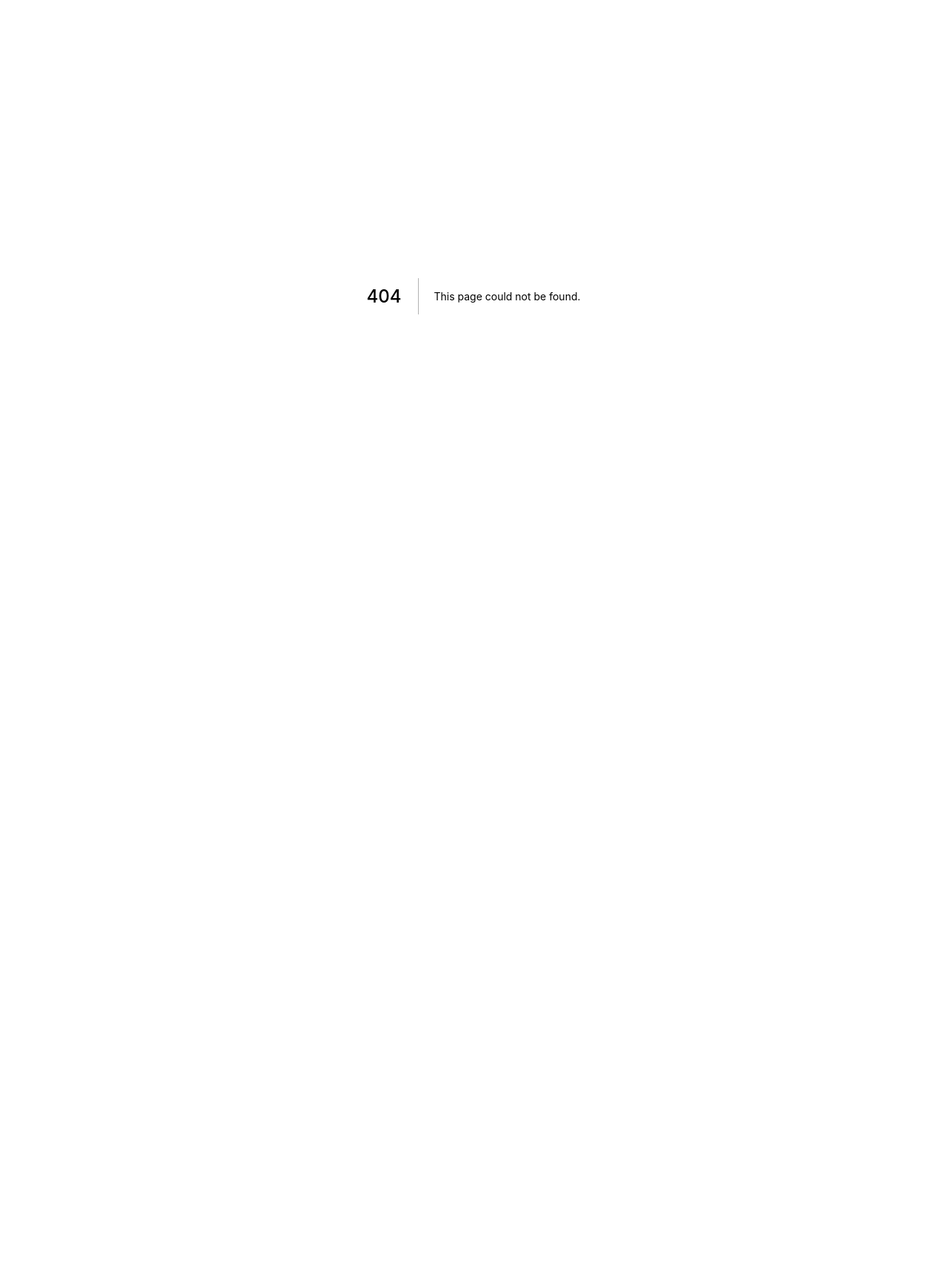
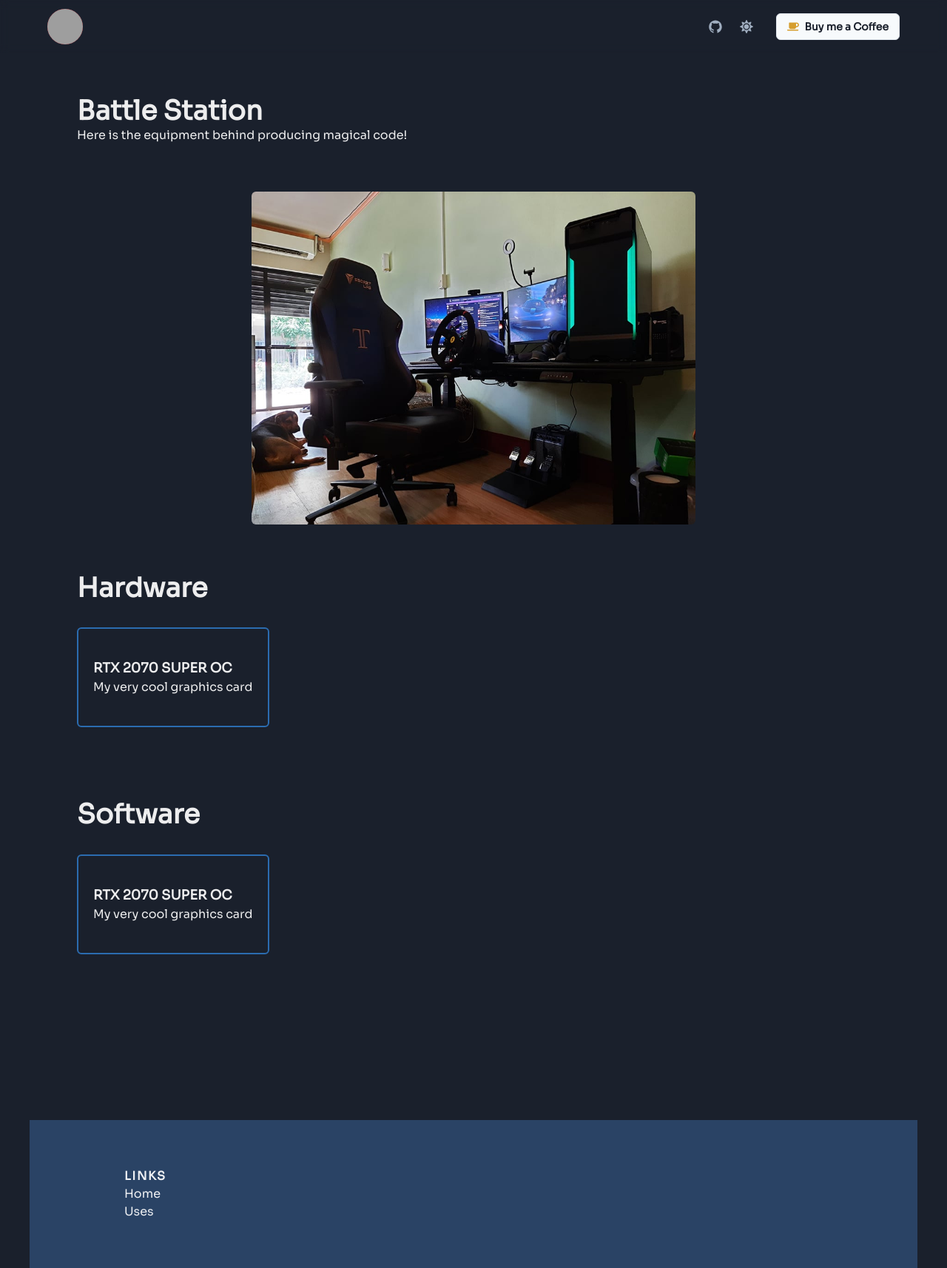
Before and after one commit to carlomigueldy/new.carlomigueldy, a Next.js app: page /uses in a window 1280 px wide. Before the commit this address had no page. Shown: the whole page at 74% size. Before the commit the page ends 800 px from the top, so only its background shows below. Built offline with nearby package versions, Linux system fonts and the light colour scheme; grey boxes are pictures that could not be loaded.

Commit message:
Add uses page

```diff
--- /dev/null
+++ b/components/AppFooter.tsx
@@ -0,0 +1,44 @@
+import { Box, Link, Text } from "@chakra-ui/layout";
+import { useRouter } from "next/dist/client/router";
+import { SIZE } from "../constants/size";
+
+const AppFooter = () => {
+  return (
+    <Box
+      height="25vh"
+      mx={SIZE.mx}
+      maxW={SIZE.maxW}
+      px={32}
+      py={32 / 2}
+      bgColor="blue.800"
+    >
+      <Text textTransform="uppercase" fontWeight="bold" letterSpacing="widest">
+        Links
+      </Text>
+
+      <AppLink path="/">Home</AppLink>
+      <AppLink path="/uses">Uses</AppLink>
+    </Box>
+  );
+};
+
+export default AppFooter;
+
+type AppLinkProps = {
+  children?: React.ReactNode;
+  path: string;
+};
+
+const AppLink = ({ children, path }: AppLinkProps) => {
+  const router = useRouter();
+
+  return (
+    <Text
+      onClick={() => router.push(path)}
+      cursor="pointer"
+      _hover={{ color: "blue.200" }}
+    >
+      {children}
+    </Text>
+  );
+};
--- /dev/null
+++ b/components/AppH2.tsx
@@ -0,0 +1,13 @@
+import { Heading } from "@chakra-ui/layout";
+
+export type AppH2Props = {
+  children?: React.ReactNode;
+};
+
+export default function AppH2({ children }: AppH2Props) {
+  return (
+    <Heading as="h2" fontSize="4xl" fontWeight="bold">
+      {children}
+    </Heading>
+  );
+}
--- a/components/AppHeader.tsx
+++ b/components/AppHeader.tsx
@@ -25,9 +25,13 @@ import {
 } from "react-icons/ai";
 import { BsFillCameraVideoFill } from "react-icons/bs";
 import { PHOTOS } from "../constants/photos";
+import { SIZE } from "../constants/size";
+import { useRouter } from "next/dist/client/router";
 // import { Logo } from "@choc-ui/logo";
 
 const AppHeader = () => {
+  const router = useRouter();
+
   const mobileNav = useDisclosure();
 
   const { toggleColorMode: toggleMode } = useColorMode();
@@ -140,14 +144,17 @@ const AppHeader = () => {
         w="full"
         overflowY="hidden"
       >
-        <chakra.div h="4.5rem" mx="auto" maxW="1200px">
+        <chakra.div h="4.5rem" mx={SIZE.mx} maxW={SIZE.maxW}>
           <Flex w="full" h="full" px="6" align="center" justify="space-between">
             <Flex align="center">
-              <Link href="https://linktr.ee/carlomigueldy" target="_blank">
-                <HStack>
-                  <Avatar name="Carlo Miguel Dy" src={PHOTOS.me} />
-                </HStack>
-              </Link>
+              <HStack>
+                <Avatar
+                  name="Carlo Miguel Dy"
+                  src={PHOTOS.me}
+                  onClick={() => router.replace("/")}
+                  cursor="pointer"
+                />
+              </HStack>
             </Flex>
 
             <Flex
--- a/constants/meta.ts
+++ b/constants/meta.ts
@@ -11,6 +11,7 @@ export const META = {
   url: "https://staging.carlomigueldy.dev",
   /** @todo to add image url */
   locale: "en_US",
+  author: "Carlo Miguel Dy",
   imageUrl: PHOTOS.me,
   imageAlt: "Carlo Miguel's photo",
   keywords: [
--- /dev/null
+++ b/constants/size.ts
@@ -0,0 +1,7 @@
+export const SIZE = {
+  mx: "auto",
+  maxW: "1200px",
+  my: 16,
+  p: 32,
+  py: 8,
+};
--- a/package.json
+++ b/package.json
@@ -14,7 +14,9 @@
     "@emotion/react": "^11",
     "@emotion/styled": "^11",
     "@fontsource/epilogue": "^4.5.1",
+    "@fontsource/fira-code": "^4.5.1",
     "@fontsource/poppins": "^4.5.0",
+    "@fontsource/sora": "^4.5.0",
     "framer-motion": "^4",
     "next": "12.0.1",
     "react": "17.0.2",
--- a/pages/_app.tsx
+++ b/pages/_app.tsx
@@ -1,15 +1,23 @@
 import "../styles/globals.css";
 import type { AppProps } from "next/app";
 import { ChakraProvider, extendTheme } from "@chakra-ui/react";
-import "@fontsource/epilogue";
-import "@fontsource/poppins";
+// import "@fontsource/epilogue";
+// import "@fontsource/poppins";
+import "@fontsource/sora";
 import Head from "next/head";
 import { META } from "../constants/meta";
+import AppHeader from "../components/AppHeader";
+import AppFooter from "../components/AppFooter";
 
 const theme = extendTheme({
   fonts: {
-    heading: "Poppins",
-    body: "Poppins",
+    heading: "Sora",
+    body: "Sora",
+    mono: "Fira Code",
+  },
+  config: {
+    initialColorMode: "dark",
+    useSystemColorMode: false,
   },
 });
 
@@ -29,6 +37,7 @@ function MyApp({ Component, pageProps }: AppProps) {
         <meta name="theme-color" content="#000000" />
         <meta name="keywords" content={META.keywords.join(", ")} />
         <meta name="environment" content={META.environment} />
+        <meta name="author" content={META.author} />
         <link rel="canonical" href={META.url} />
         {/* TODO: To be updated when deploying for Production */}
         <meta
@@ -62,7 +71,11 @@ function MyApp({ Component, pageProps }: AppProps) {
         <meta property="forem:domain" content={META.url} />
       </Head>
 
+      <AppHeader />
+
       <Component {...pageProps} />
+
+      <AppFooter />
     </ChakraProvider>
   );
 }
--- /dev/null
+++ b/pages/uses.tsx
@@ -0,0 +1,101 @@
+import { Box, Center, Heading, Text, Wrap, WrapItem } from "@chakra-ui/layout";
+import { NextPage } from "next";
+import { SIZE } from "../constants/size";
+import NextImage from "next/image";
+import { Image } from "@chakra-ui/image";
+import { chakra } from "@chakra-ui/system";
+import AppH2 from "../components/AppH2";
+
+const hardwareItems: ItemProps[] = [
+  {
+    title: "RTX 2070 SUPER OC",
+    description: "My very cool graphics card",
+  },
+];
+
+const Uses: NextPage = () => {
+  return (
+    <>
+      <Box
+        minHeight="100vh"
+        mx={SIZE.mx}
+        maxW={SIZE.maxW}
+        py={SIZE.p}
+        px={SIZE.p / 2}
+      >
+        <Heading as="h1" fontSize="4xl" fontWeight="bold">
+          Battle Station
+        </Heading>
+        <Text>Here is the equipment behind producing magical code!</Text>
+
+        <chakra.section id="battle-station" my={SIZE.my}>
+          <Center>
+            <Image src="/battle-station.jpg" height="450px" borderRadius="md" />
+          </Center>
+        </chakra.section>
+
+        <ItemListContainer
+          id="hardware"
+          title="Hardware"
+          items={hardwareItems}
+        />
+
+        <ItemListContainer
+          id="software"
+          title="Software"
+          items={hardwareItems}
+        />
+      </Box>
+    </>
+  );
+};
+
+export default Uses;
+
+type ItemListContainerProps = {
+  id?: string;
+  title: string;
+  /** @todo type to be replaced with data model */
+  items: ItemProps[];
+};
+
+function ItemListContainer({ id, title, items }: ItemListContainerProps) {
+  return (
+    <>
+      <chakra.section id={id} my={SIZE.my}>
+        <AppH2>{title}</AppH2>
+
+        <Wrap spacing={8} py={SIZE.py}>
+          {items.map((item, index) => (
+            <WrapItem key={index}>
+              <Item title={item.title} description={item.description} />
+            </WrapItem>
+          ))}
+        </Wrap>
+      </chakra.section>
+    </>
+  );
+}
+
+type ItemProps = {
+  title: string;
+  description: string;
+};
+
+function Item({ title, description }: ItemProps) {
+  return (
+    <Box
+      py={10}
+      px={5}
+      border="solid"
+      borderColor="blue.600"
+      borderRadius="md"
+      borderWidth="2px"
+    >
+      <Text fontSize="lg" fontWeight="bold">
+        {title}
+      </Text>
+      <chakra.p>{description}</chakra.p>
+    </Box>
+  );
+}
```
Also changed, not shown: pages/index.tsx (+0 -24 lines), public/battle-station.jpg (added), 1 other file (tests, documents, lock files or other folders).
